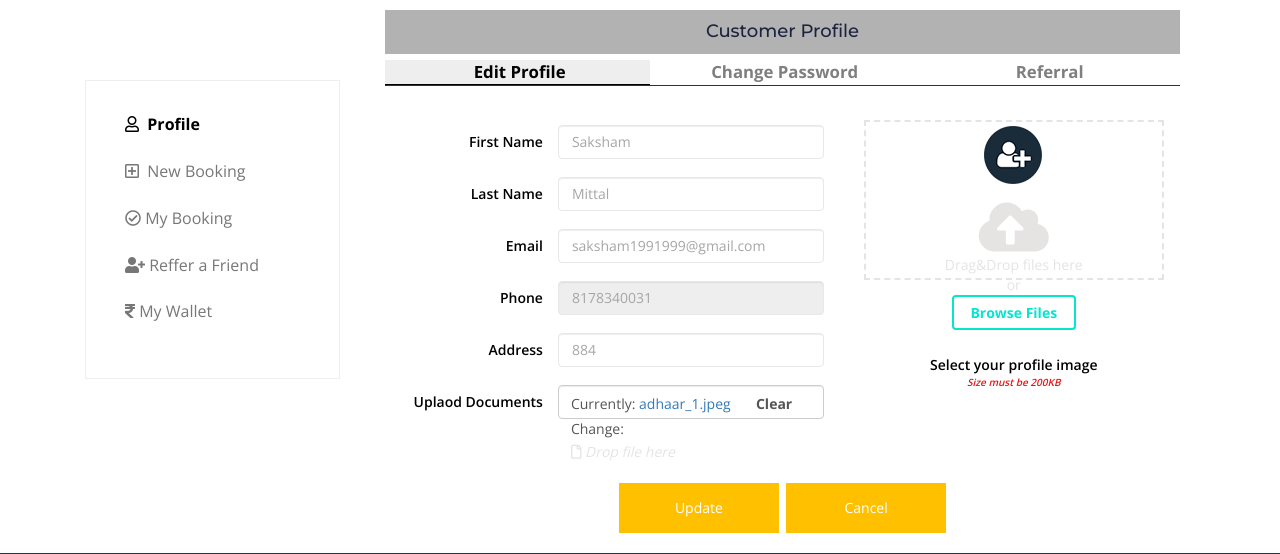
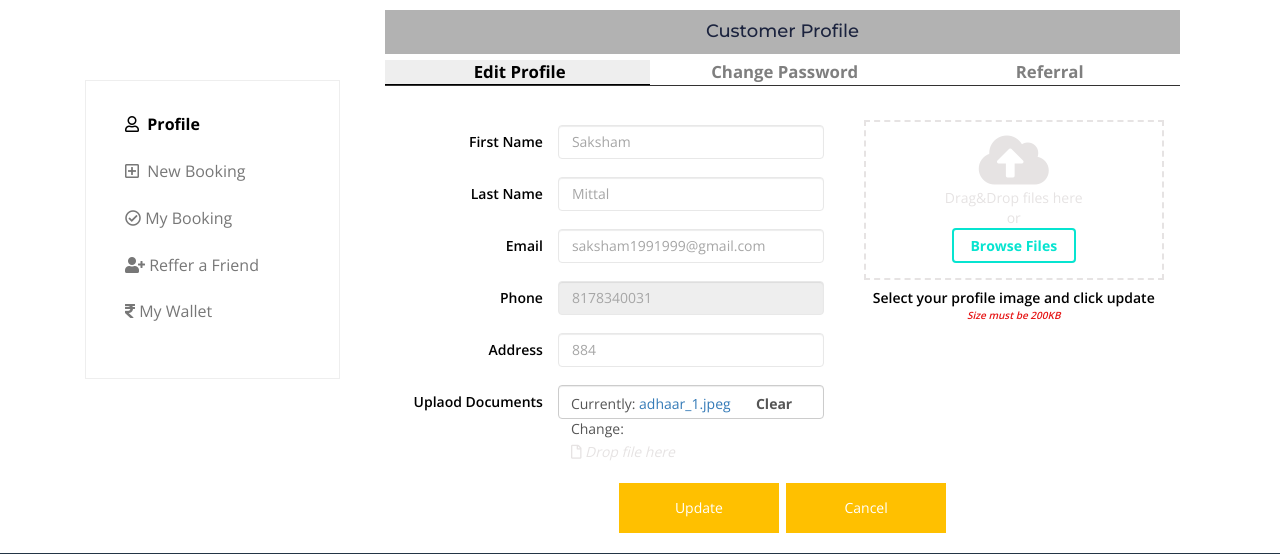
Before and after one commit to saksham1991999/taxotaxi, a Django app: page /customer/ in a window 1280 px wide. Shown: the part 149-703 px from the top of the page. Run offline with Django 3.2, Linux system fonts and the light colour scheme; a user stored in the database is signed in; data comes from the database, SQL or seed files in the repository; grey boxes labelled with a size stand in for pictures from a placeholder-image service; parts of the project's set-up code (start-up, migrations or seed data) failed here and were passed over; some libraries are stand-ins or nearby versions; some web fonts are replaced.

Commit message:
Update customer_dashboard.html

```diff
--- a/templates/Customer Dashboard/customer_dashboard.html
+++ b/templates/Customer Dashboard/customer_dashboard.html
@@ -507,7 +507,7 @@
                                 {% else %}
                                 <div class="col-sm-5 adjustButton col-md-5 text-center" style="margin-top: 24px;">
                                   <div class="drag-drop">
-                                    <img src="{% static 'images/icons/Add.png' %}" alt="">
+                                    <!-- <img src="{% static 'images/icons/Add.png' %}" alt=""> -->
                                       {% render_field userform.profile_pic class="input-file" %}
 
                                       <p class="p23">
@@ -515,7 +515,7 @@
                                        </i><br> Drag&Drop files here <br> or<br>
                                        <button type="button" class="btn btn-outline-primary">Browse Files</button>
                                       </p>
-                                      <div class="label-right-allign" style="text-align: center;">Select your profile image<br>
+                                      <div class="label-right-allign" style="text-align: center;">Select your profile image and click update<br>
                                           <p style="font-size: x-small;color: #e61616;font-style: italic;"> Size must be 200KB </p>
                                       </div>
                                    </div>
```
